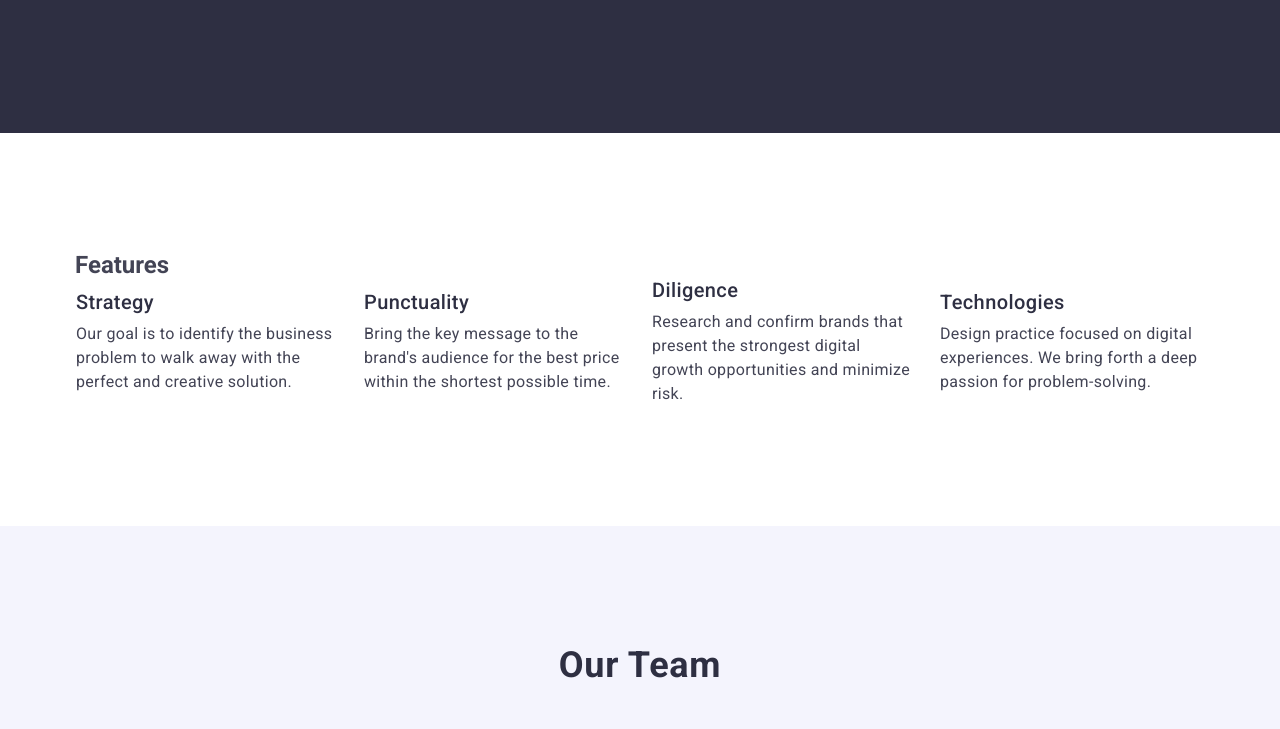
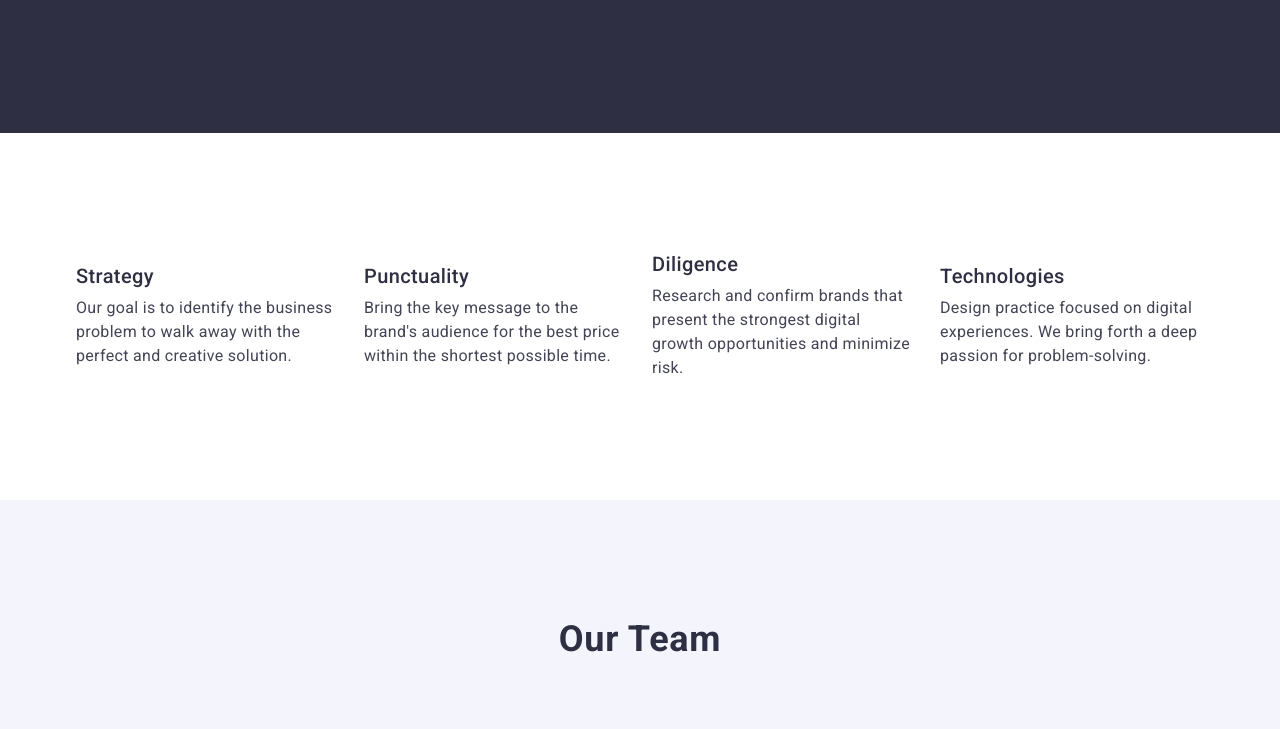
Before and after one commit to roman-yakubovskyi/goit-markup-hw-03, a plain HTML site: page index.html in a window 1280 px wide. Shown: the part 540-1269 px from the top of the page. Drawn offline with nearby package versions, Linux system fonts and the light colour scheme.

Commit message:
add new6 flex

```diff
--- a/css/styles.css
+++ b/css/styles.css
@@ -159,17 +159,19 @@ button {
   background-color: #404bbf;
 }
 
+.features-section {
+  padding-top: 120px;
+  padding-bottom: 120px;
+}
+
 .visually-hidden {
+  width: 1px;
+  height: 1px;
   margin: -1px;
   border: 0;
   padding: 0;
   white-space: nowrap;
   overflow: hidden;
-}
-
-.features {
-  padding-top: 120px;
-  padding-bottom: 120px;
 }
 
 .features-list {
--- a/index.html
+++ b/index.html
@@ -60,7 +60,7 @@
         </div>
       </section>
 
-      <section class="features">
+      <section class="features-section">
         <div class="container section">
           <h2 class="visually-hidden">Features</h2>
           <ul class="features-list">
```
